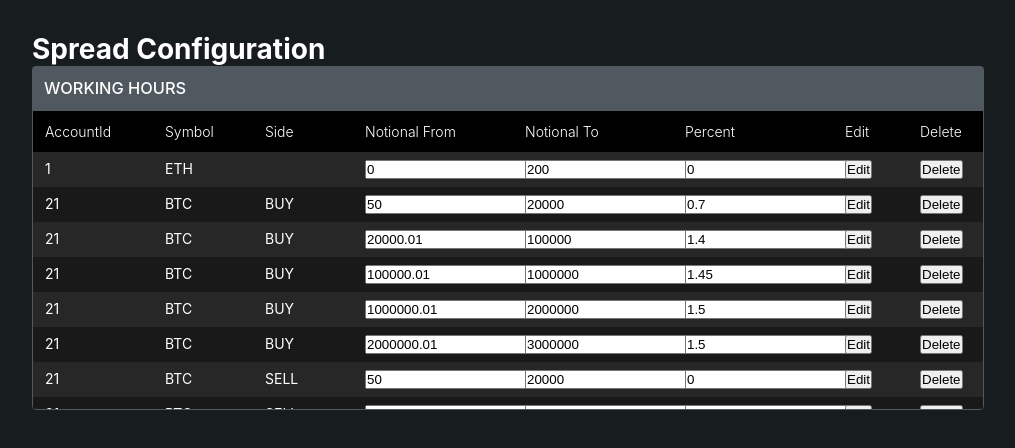
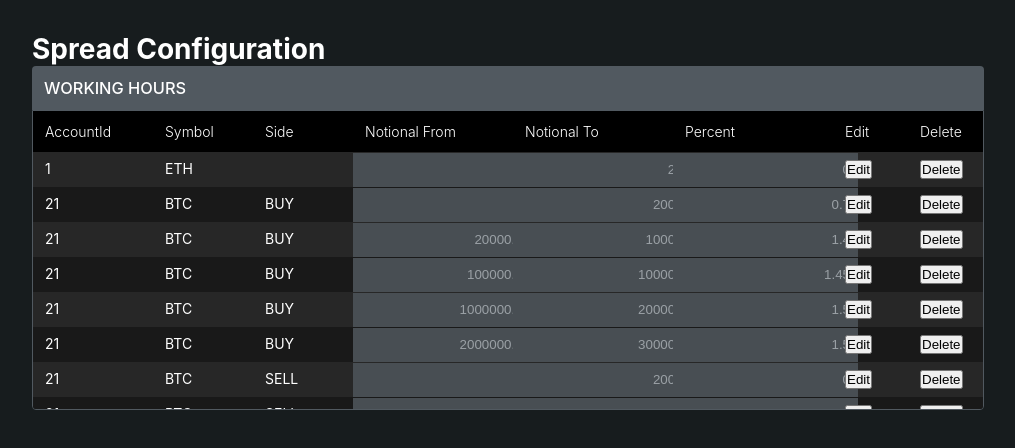
Before and after one commit to claudvanbarret/algotrading, a React (Create React App) app: page / in a window 1280 px wide. Shown: the top 448 px of the page, without its empty margins (0-1015 px from the left). Built offline with nearby package versions, Linux system fonts and the light colour scheme; data requests are answered from the project's data file.

Commit message:
style: number cell

```diff
--- /dev/null
+++ b/src/components/atoms/NumberCell/NumberCell.styles.ts
@@ -0,0 +1,18 @@
+import styled from 'styled-components';
+import Theme from '../../../theme/Theme';
+
+const { colors, spaces } = Theme;
+
+export const Input = styled.input`
+  height: 34px;
+  margin: -${spaces.s} -${spaces.sp};
+  padding-right: ${spaces.s};
+  background-color: ${colors.fillGreySecondary};
+  border: 0;
+  color: ${colors.fillGreyQuinternary};
+  text-align: right;
+  outline: none;
+  ::-webkit-inner-spin-button {
+    -webkit-appearance: none;
+  }
+`;
--- a/src/components/atoms/NumberCell/NumberCell.tsx
+++ b/src/components/atoms/NumberCell/NumberCell.tsx
@@ -1,6 +1,7 @@
 import { useEffect, useState } from 'react';
 
 import { NumberCellProps } from './NumberCell.types';
+import * as S from './NumberCell.styles';
 
 const NumberCell = <T extends object>(props: NumberCellProps<T>): JSX.Element => {
   const {
@@ -21,7 +22,7 @@ const NumberCell = <T extends object>(props: NumberCellProps<T>): JSX.Element =>
     setValue(initialValue);
   }, [initialValue]);
 
-  return <input type="number" value={value} onChange={handleChange} onBlur={handleBlur} />;
+  return <S.Input type="number" value={value} onChange={handleChange} onBlur={handleBlur} />;
 };
 
 export default NumberCell;
--- a/src/components/molecules/Table/Table.styles.ts
+++ b/src/components/molecules/Table/Table.styles.ts
@@ -31,10 +31,10 @@ export const Table = styled.table<TableStyleProps>`
 
   tbody {
     tr {
-      background-color: ${colors.fillGreySecondary};
+      background-color: ${colors.fillGreyTertiary};
 
       :nth-child(2n) {
-        background-color: ${colors.fillGreyTertiary};
+        background-color: ${colors.fillGreyQuartenary};
       }
     }
   }
--- a/src/theme/colors.json
+++ b/src/theme/colors.json
@@ -3,6 +3,8 @@
   "fillBlack": "#000000",
   "fillBlackSecondary": "#171c1e",
   "fillGrey": "#515960",
-  "fillGreySecondary": "#272727",
-  "fillGreyTertiary": "#191919"
+  "fillGreySecondary": "#484e53",
+  "fillGreyTertiary": "#272727",
+  "fillGreyQuartenary": "#191919",
+  "fillGreyQuinternary": "#9aa0a5"
 }
```
